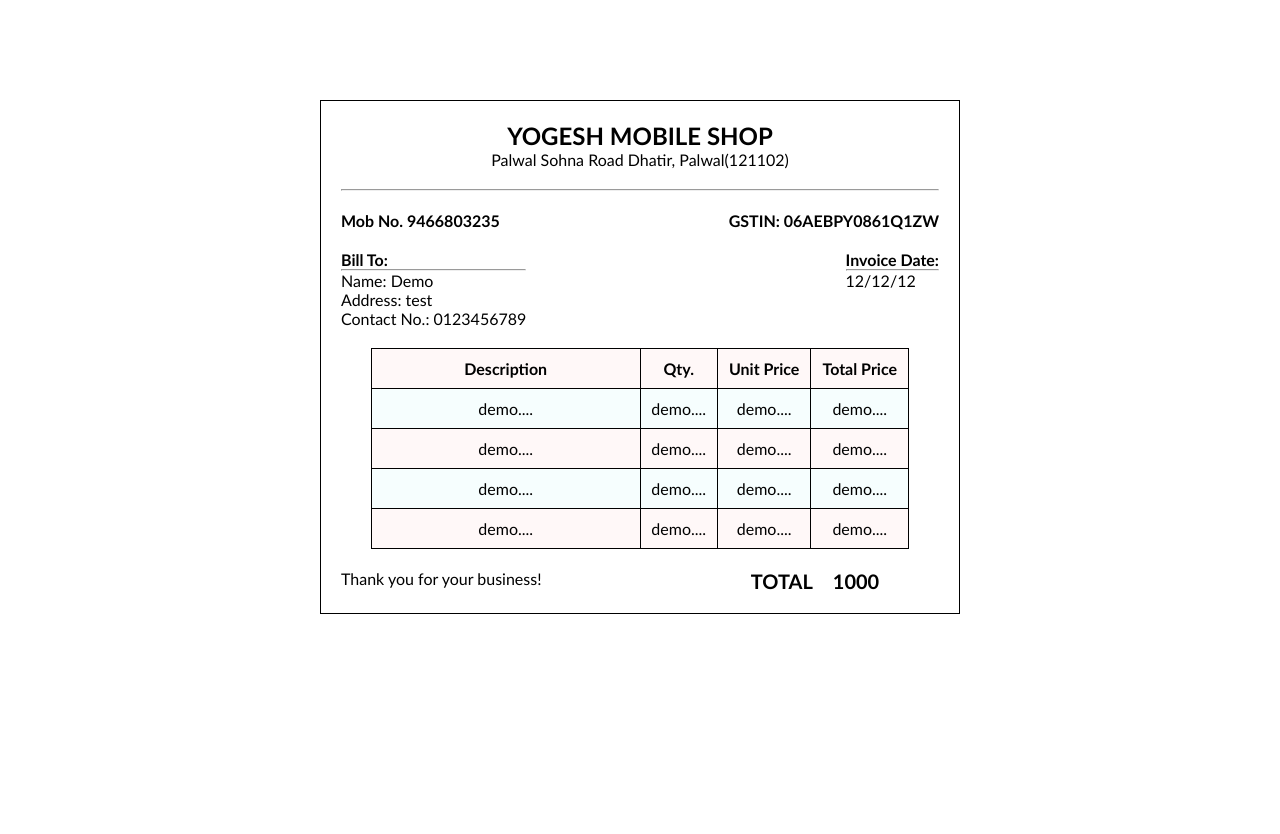
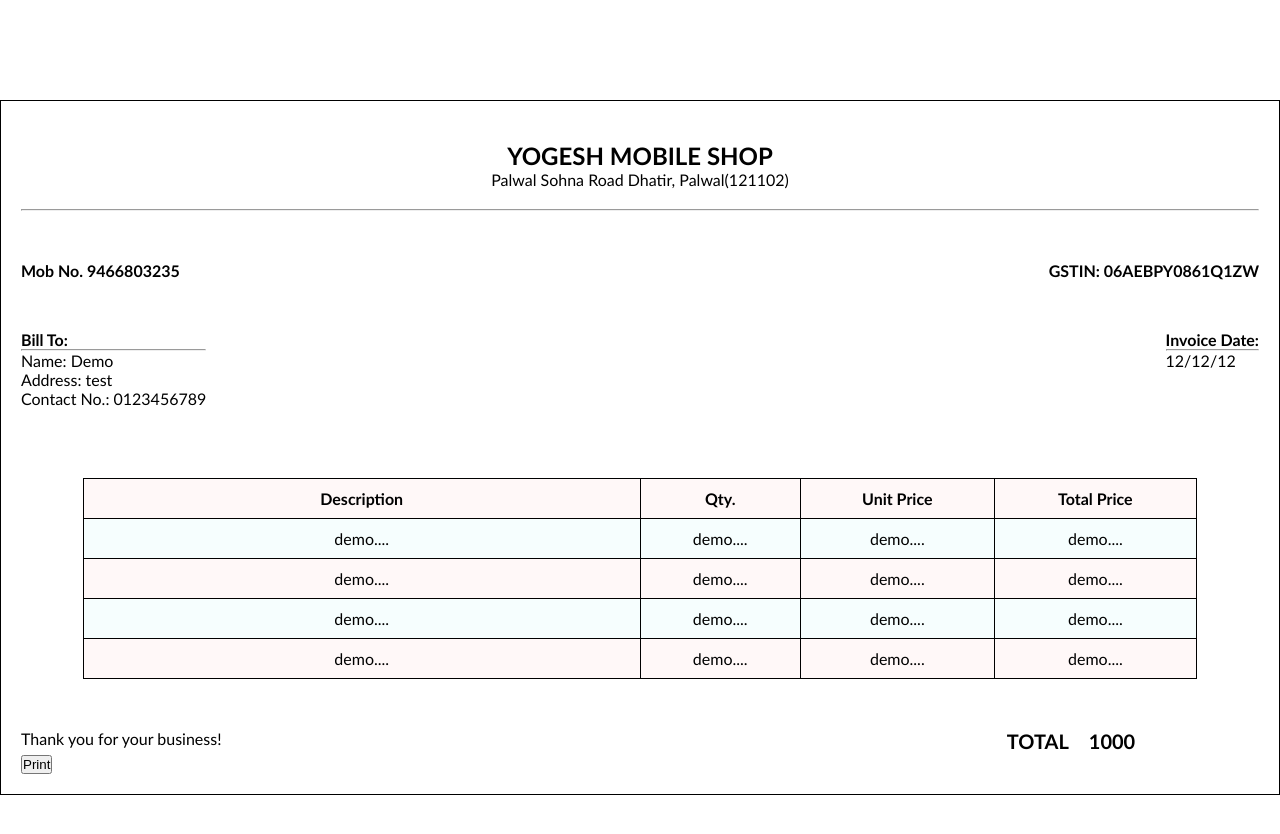
Before and after one commit to dagardev/BillGenerator, a plain HTML site: page bill.html in a window 1280 px wide. Before the commit the page ends 800 px from the top, so only its background shows below. Drawn offline with Linux system fonts and the light colour scheme.

Commit message:
Add Print Page Button

```diff
--- a/bill.css
+++ b/bill.css
@@ -9,7 +9,7 @@ body{
 }
 
 .container{
-    width: 50%;
+    /* width: 50%; */
     margin: 100px auto;
     border: 1px solid black;
     padding: 20px;
@@ -19,23 +19,25 @@ body{
 .header{
     display: flex;
     justify-content: space-between;
-    margin: 20px 0px;
+    margin: 50px 0px;
 }
 
 .name-heading{
     text-align: center;
-    margin-bottom: 20px;
+    margin: 20px 0px;
 }
 
 .client-details-wraper{
     display: flex;
     justify-content: space-between;
+    margin: 20px 0px;
 }
 
 .item-table{
     /* text-align: center; */
     display: flex;
     justify-content: center;
+    margin: 50px 0px;
 }
 
 table{
--- a/bill.html
+++ b/bill.html
@@ -75,7 +75,10 @@
                 <p>TOTAL</p><span>1000</span>
             </div>
         </div>
+        <button id="printbtn">Print</button>
+         <!-- <button onclick="printCurrentPage()">Print Page</button> -->
     </div>
+    <script src="bill.js"></script>
 </body>
 
 </html>
--- /dev/null
+++ b/bill.js
@@ -0,0 +1,8 @@
+document.getElementById("printbtn").addEventListener("click", function () {
+  window.print();
+});
+
+
+// function printCurrentPage() {
+//     window.print();
+// }
```
